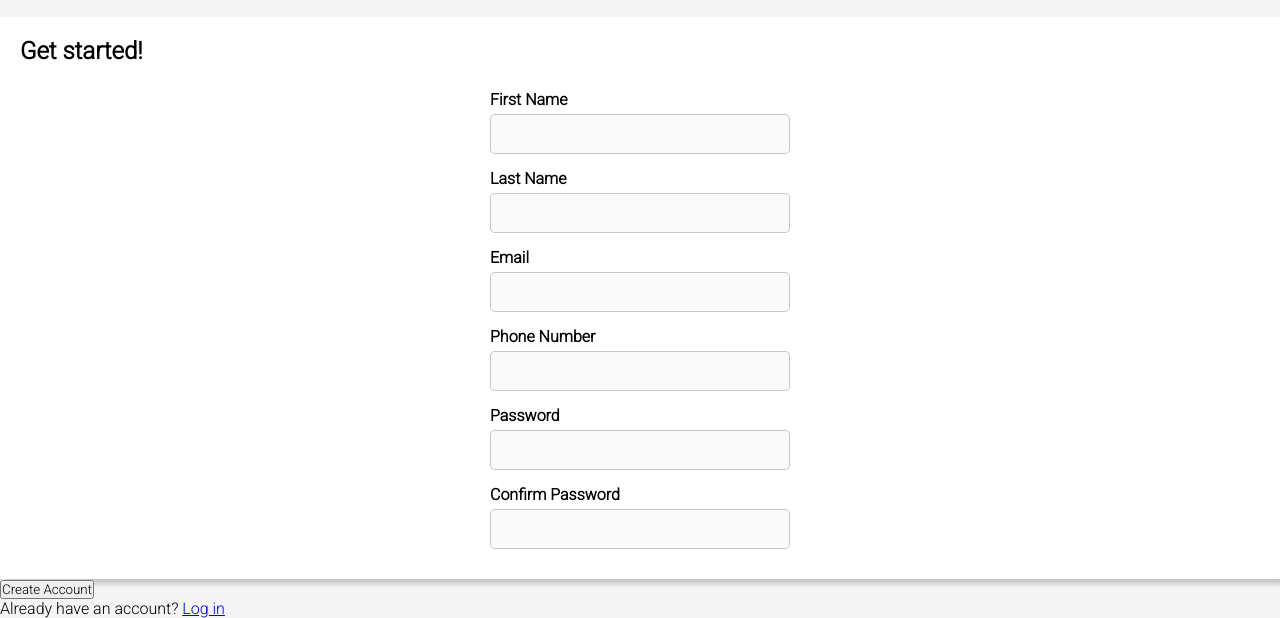
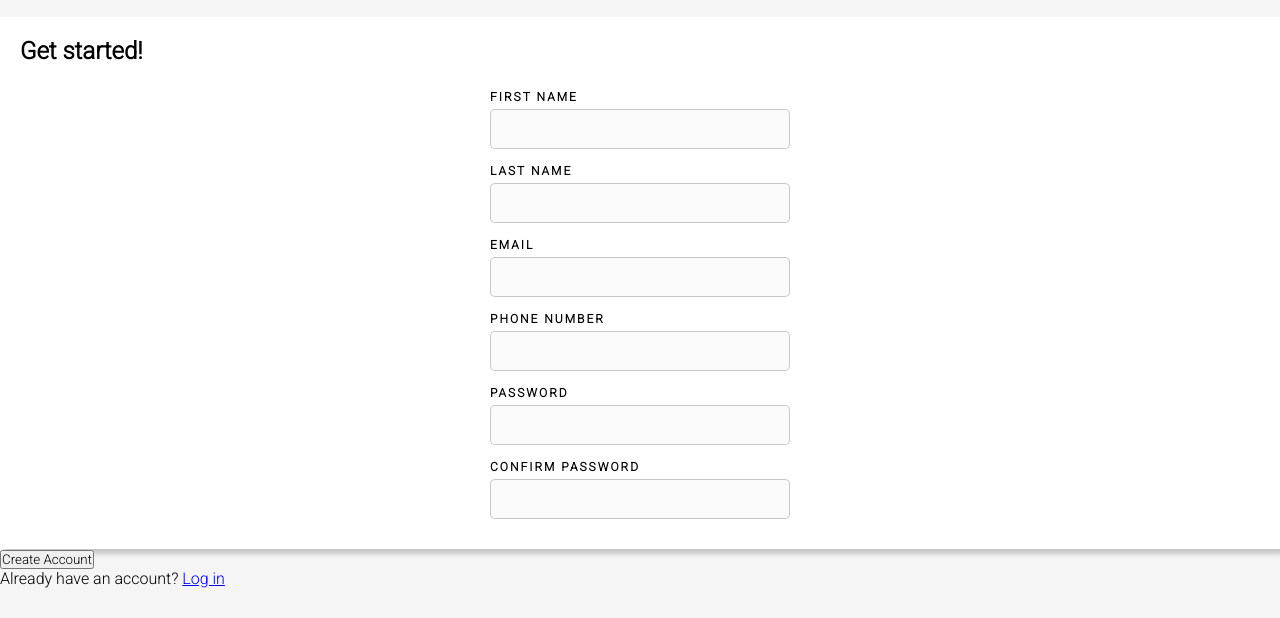
Before and after one commit to robsassack/sign-up-form, a plain HTML site: page index.html in a window 1280 px wide. Shown: the part 379-997 px from the top of the page. After the commit the page ends 967 px from the top, so only its background shows below. Drawn offline with Linux system fonts and the light colour scheme; files whose address does not match are found by name.

Commit message:
Changed styling on form labels

```diff
--- a/styles.css
+++ b/styles.css
@@ -1,6 +1,4 @@
-/* TODO: Set background as the image instead of inserting it as an <img> tag, then set the logo and title to be absolute, set the credit at the bottom using flexbox */
-
-@import url('https://fonts.googleapis.com/css2?family=Roboto:wght@300&display=swap');
+@import url("https://fonts.googleapis.com/css2?family=Roboto:wght@300&display=swap");
 
 @font-face {
   font-family: "Norse Bold";
@@ -11,7 +9,7 @@
   padding: 0;
   margin: 0;
   box-sizing: border-box;
-    font-family: 'Roboto', Arial, Helvetica, sans-serif;
+  font-family: "Roboto", Arial, Helvetica, sans-serif;
 }
 
 body {
@@ -28,7 +26,7 @@ header {
   position: relative;
   justify-content: center;
   height: 300px;
-    background-image: url('img/tanner-boriack-GmoaEH48m8c-unsplash.jpg');
+  background-image: url("img/tanner-boriack-GmoaEH48m8c-unsplash.jpg");
   background-position: center;
   background-size: cover;
 }
@@ -79,7 +77,8 @@ section {
   font-weight: bold;
 }
 
-input, label {
+input,
+label {
   display: block;
 }
 
@@ -130,4 +129,7 @@ input:invalid {
 label {
   margin-bottom: 5px;
   font-weight: bold;
+  text-transform: uppercase;
+  letter-spacing: 2px;
+  font-size: 0.75rem;
 }
```
Also changed, not shown: index.html (+5 -1 lines). Lines whose indentation alone changed are shown as unchanged.
